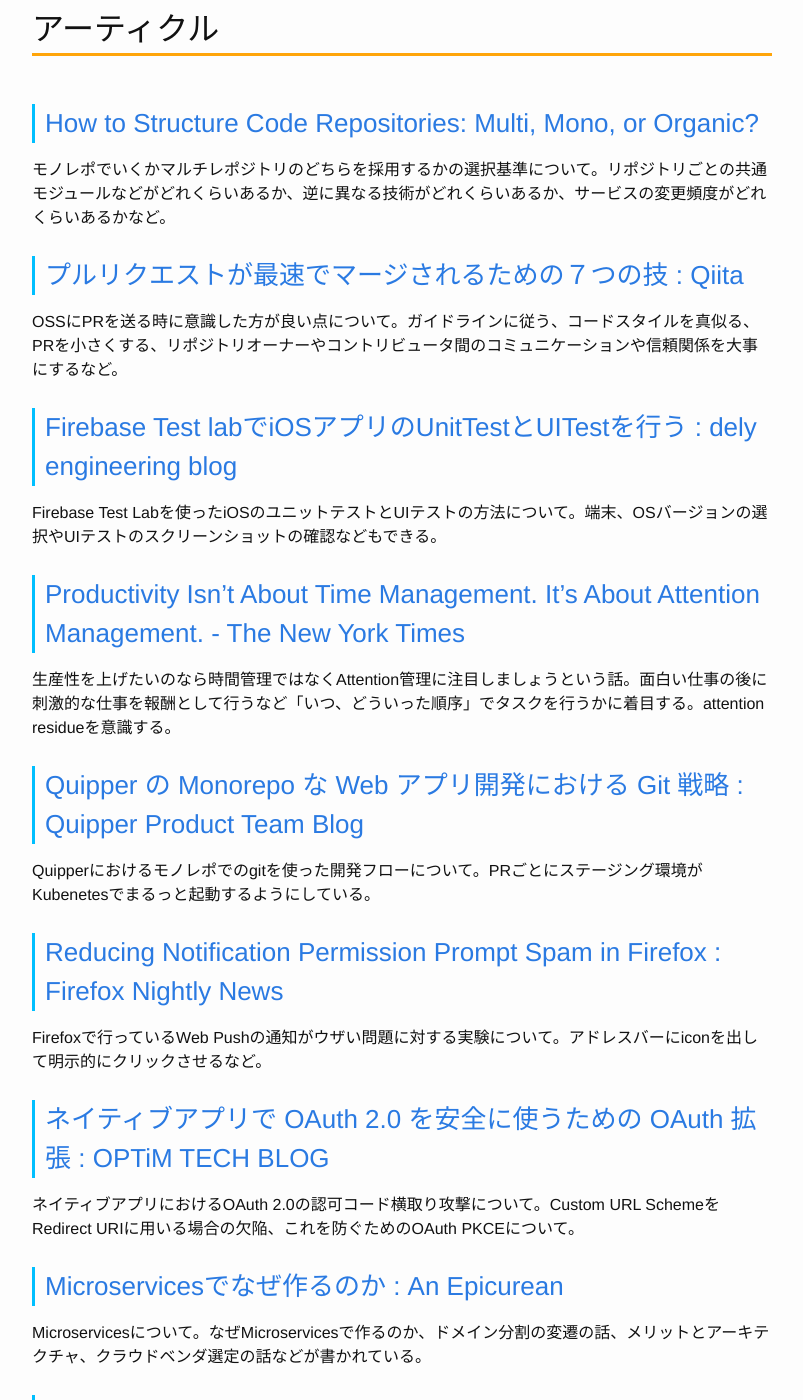
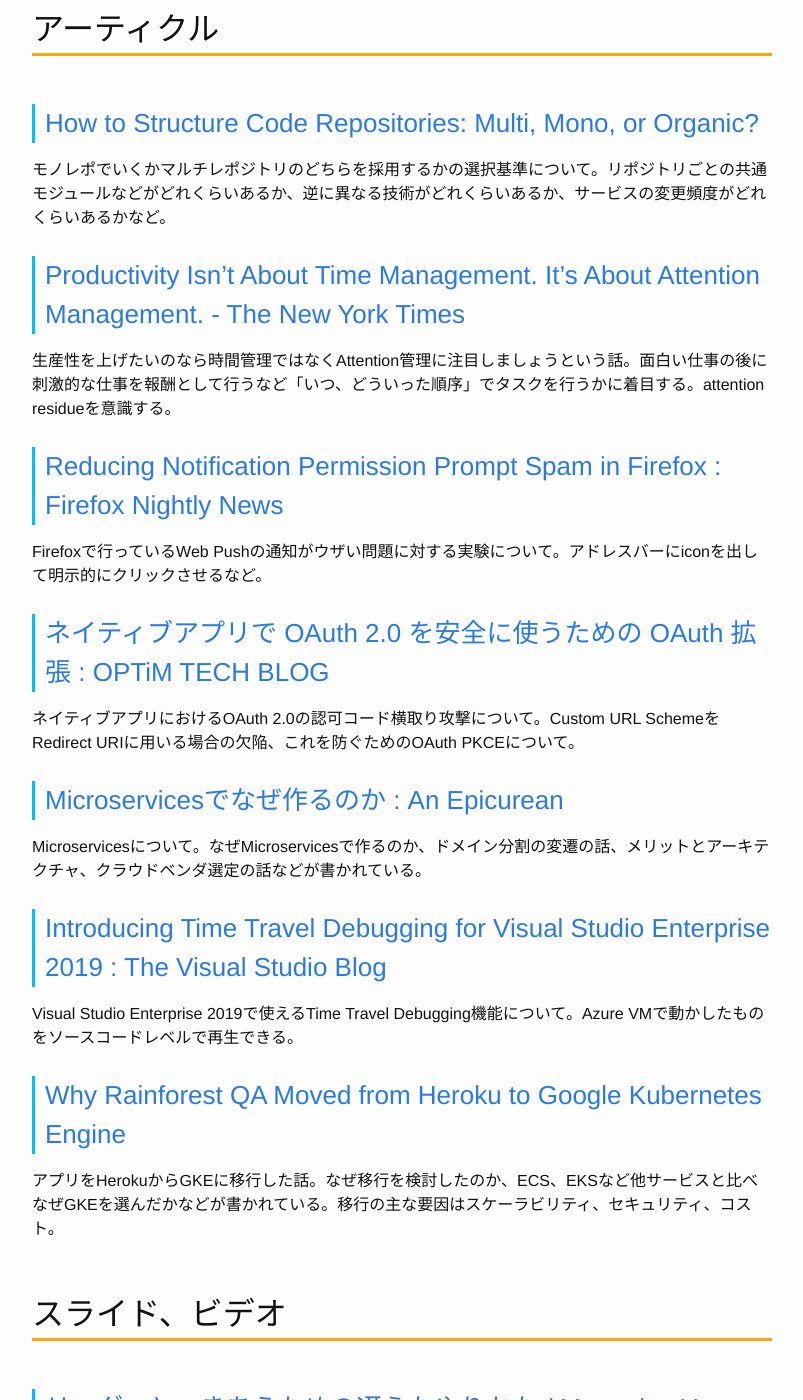
Before and after one commit to Gather-Tech/Gather-Tech.github.io, a Jekyll site: the page built from _posts/2019/2019-04-08-Gather145.md, in a window 1280 px wide and 1400 px high, scrolled down 1927 px. Shown: the whole window, without its empty margins (238-1041 px from the left). Built offline with Jekyll 4.4.1, drawn with Linux system fonts in a browser that asks for light colours; comment, search, counter and statistics services are not loaded; some of the changed text lies outside the part shown.

Commit message:
Reduced articles

```diff
--- a/_posts/2019/2019-04-08-Gather145.md
+++ b/_posts/2019/2019-04-08-Gather145.md
@@ -44,21 +44,9 @@
 
 モノレポでいくかマルチレポジトリのどちらを採用するかの選択基準について。リポジトリごとの共通モジュールなどがどれくらいあるか、逆に異なる技術がどれくらいあるか、サービスの変更頻度がどれくらいあるかなど。
 
-### [プルリクエストが最速でマージされるための７つの技 : Qiita](https://qiita.com/TsuyoshiUshio@github/items/63af5cacb3712d6f9199)
-
-OSSにPRを送る時に意識した方が良い点について。ガイドラインに従う、コードスタイルを真似る、PRを小さくする、リポジトリオーナーやコントリビュータ間のコミュニケーションや信頼関係を大事にするなど。
-
-### [Firebase Test labでiOSアプリのUnitTestとUITestを行う : dely engineering blog](https://tech.dely.jp/entry/2019/03/30/110000)
-
-Firebase Test Labを使ったiOSのユニットテストとUIテストの方法について。端末、OSバージョンの選択やUIテストのスクリーンショットの確認などもできる。
-
 ### [Productivity Isn’t About Time Management. It’s About Attention Management. - The New York Times](https://www.nytimes.com/2019/03/28/smarter-living/productivity-isnt-about-time-management-its-about-attention-management.html)
 
 生産性を上げたいのなら時間管理ではなくAttention管理に注目しましょうという話。面白い仕事の後に刺激的な仕事を報酬として行うなど「いつ、どういった順序」でタスクを行うかに着目する。attention residueを意識する。
-
-### [Quipper の Monorepo な Web アプリ開発における Git 戦略 : Quipper Product Team Blog](https://quipper.hatenablog.com/entry/2019/04/02/quipper-web-git-flow-on-monorepo)
-
-Quipperにおけるモノレポでのgitを使った開発フローについて。PRごとにステージング環境がKubenetesでまるっと起動するようにしている。
 
 ### [Reducing Notification Permission Prompt Spam in Firefox : Firefox Nightly News](https://blog.nightly.mozilla.org/2019/04/01/reducing-notification-permission-prompt-spam-in-firefox/)
 
@@ -79,10 +67,6 @@
 ### [Why Rainforest QA Moved from Heroku to Google Kubernetes Engine](https://www.rainforestqa.com/blog/2019-04-02-why-we-moved-from-heroku-to-google-kubernetes-engine/)
 
 アプリをHerokuからGKEに移行した話。なぜ移行を検討したのか、ECS、EKSなど他サービスと比べなぜGKEを選んだかなどが書かれている。移行の主な要因はスケーラビリティ、セキュリティ、コスト。
-
-### [組織の拡大に伴うアジャイルなプロダクト組織構築 : KAKKA is not 閣下](http://kakkablog.hatenadiary.jp/entry/2019/04/05/085657)
-
-組織構築の考え方や課題、規模に合わせた方法論、LeSS本の勧めなどが書かれている。
 
 ## スライド、ビデオ
 
@@ -132,18 +124,6 @@
 
 契約書に不利な条文がないかなどのレビューをしてくれるサービス。100,000 円/月から。
 
-### [killercup/quicli : GitHubG](https://github.com/killercup/quicli)
-
-RustのCLIアプリ作成ライブラリ。
-
-### [codex-team/editor.js: GitHub](https://github.com/codex-team/editor.js)
-
-JavaScriptのブロックスタイルエディターライブラリ。エディタに入力した内容はJSONで出力できる。
-
-### [mprove-io/mprove: GitHub](https://github.com/mprove-io/mprove)
-
-オープンソースのBIツール。データソースはBigQueryを使う。
-
 ### [How much money do Software Engineers actually make?](https://triplebyte.com/software-engineer-salary)
 
 サンフランシスコ、ニューヨーク、シアトルのソフトウエアエンジニアの給与データ、募集中のポジションが見られるサイト。
```
Also changed, not shown: other parts of _posts/2019/2019-04-08-Gather145.md (+8 -0 lines).
